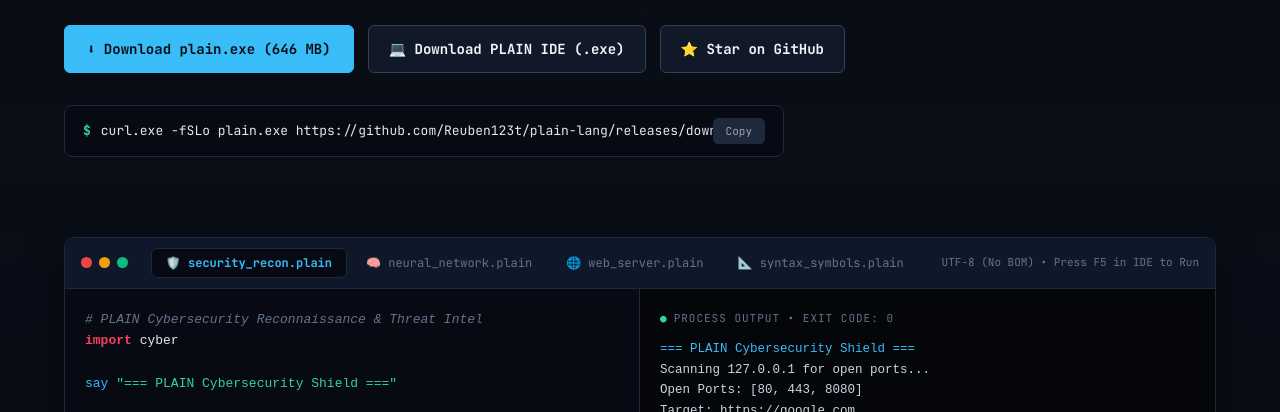
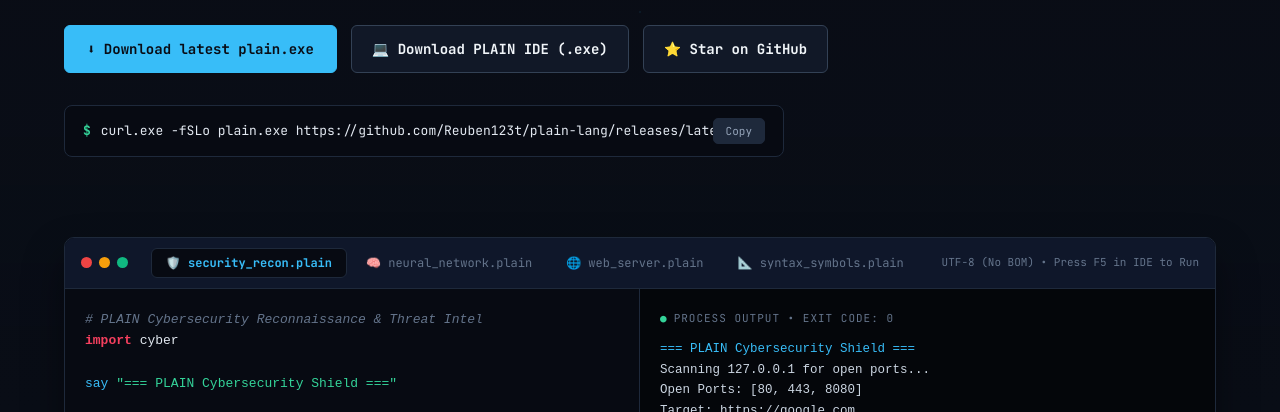
Before and after one commit to Reuben123t/plain-lang, a website: page docs/index.html in a window 1280 px wide. Shown: the part 388-800 px from the top of the page. Drawn offline with Linux system fonts and the light colour scheme.

Commit message:
build: publish latest runtime download links

```diff
--- a/docs/index.html
+++ b/docs/index.html
@@ -757,7 +757,7 @@
 
       <div class="hero-actions">
         <a href="https://github.com/Reuben123t/plain-lang/releases/tag/v1.2.0" class="btn-primary">
-          <span>⬇ Download plain.exe (646 MB)</span>
+          <span>⬇ Download latest plain.exe</span>
         </a>
         <a href="https://github.com/Reuben123t/plain-lang/releases/download/v1.2.0/plain-ide.exe" class="btn-secondary">
           <span>💻 Download PLAIN IDE (.exe)</span>
@@ -771,7 +771,7 @@
       <div class="cli-bar">
         <div class="cli-cmd">
           <span class="cli-prompt">$</span>
-          <span id="cmdText">curl.exe -fSLo plain.exe https://github.com/Reuben123t/plain-lang/releases/download/v1.1.0/plain.exe</span>
+          <span id="cmdText">curl.exe -fSLo plain.exe https://github.com/Reuben123t/plain-lang/releases/latest/download/plain.exe</span>
         </div>
         <button class="btn-copy" id="copyBtn" onclick="copyInstallCmd()">Copy</button>
       </div>
@@ -977,7 +977,7 @@
               <td>Windows x64</td>
               <td>646.59 MB</td>
               <td>Standalone executable with offline AI &amp; Cybersecurity bank</td>
-              <td><a href="https://github.com/Reuben123t/plain-lang/releases/tag/v1.2.0" class="table-link">plain.exe &rarr;</a></td>
+              <td><a href="https://github.com/Reuben123t/plain-lang/releases/latest/download/plain.exe" class="table-link">plain.exe &rarr;</a></td>
             </tr>
             <tr>
               <td><strong style="color: #fff;">plain-ide.exe</strong></td>
```
Also changed, not shown: index.html (+3 -3 lines), website/index.html (+3 -3 lines), dist/bundle.js.
